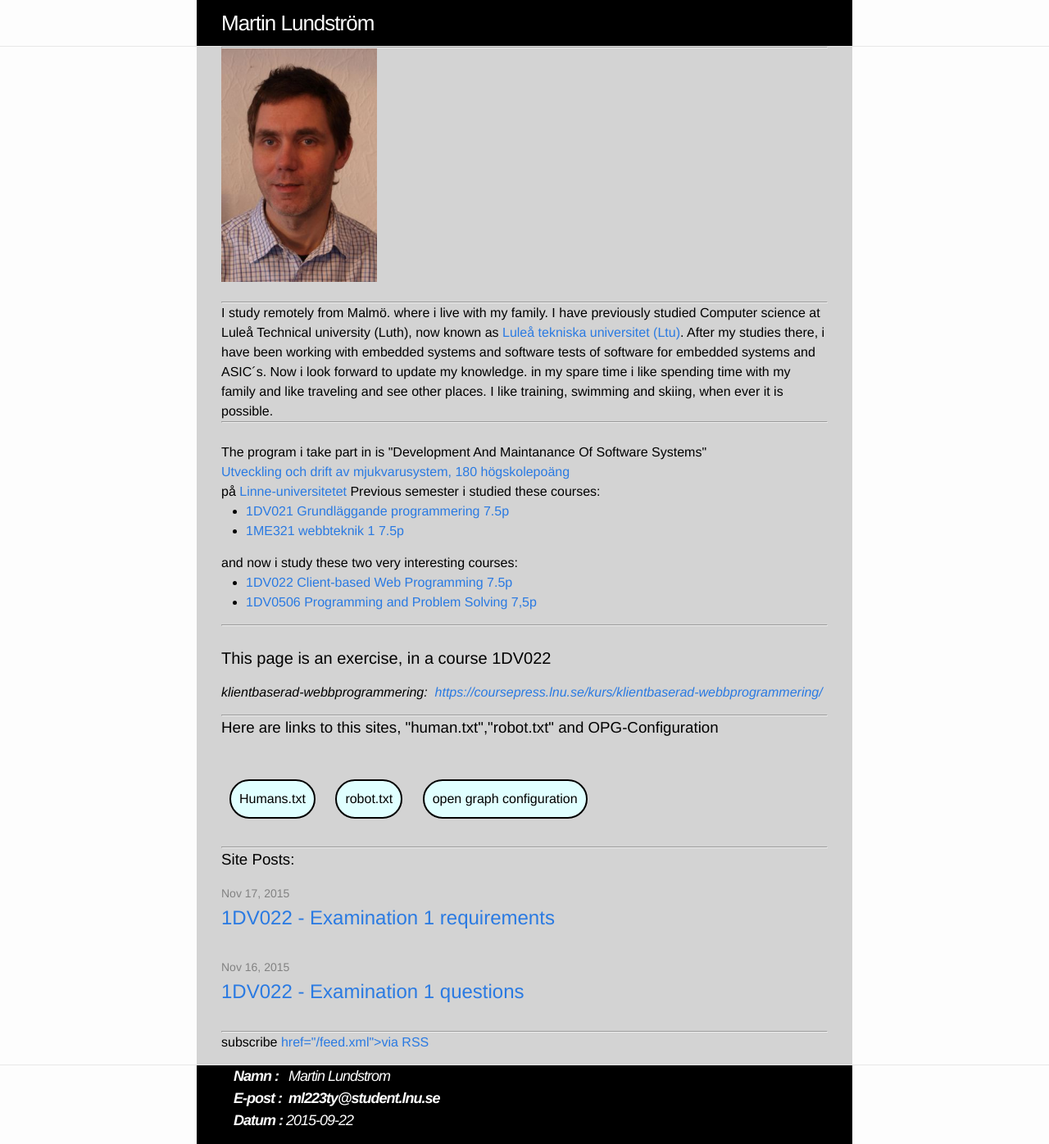
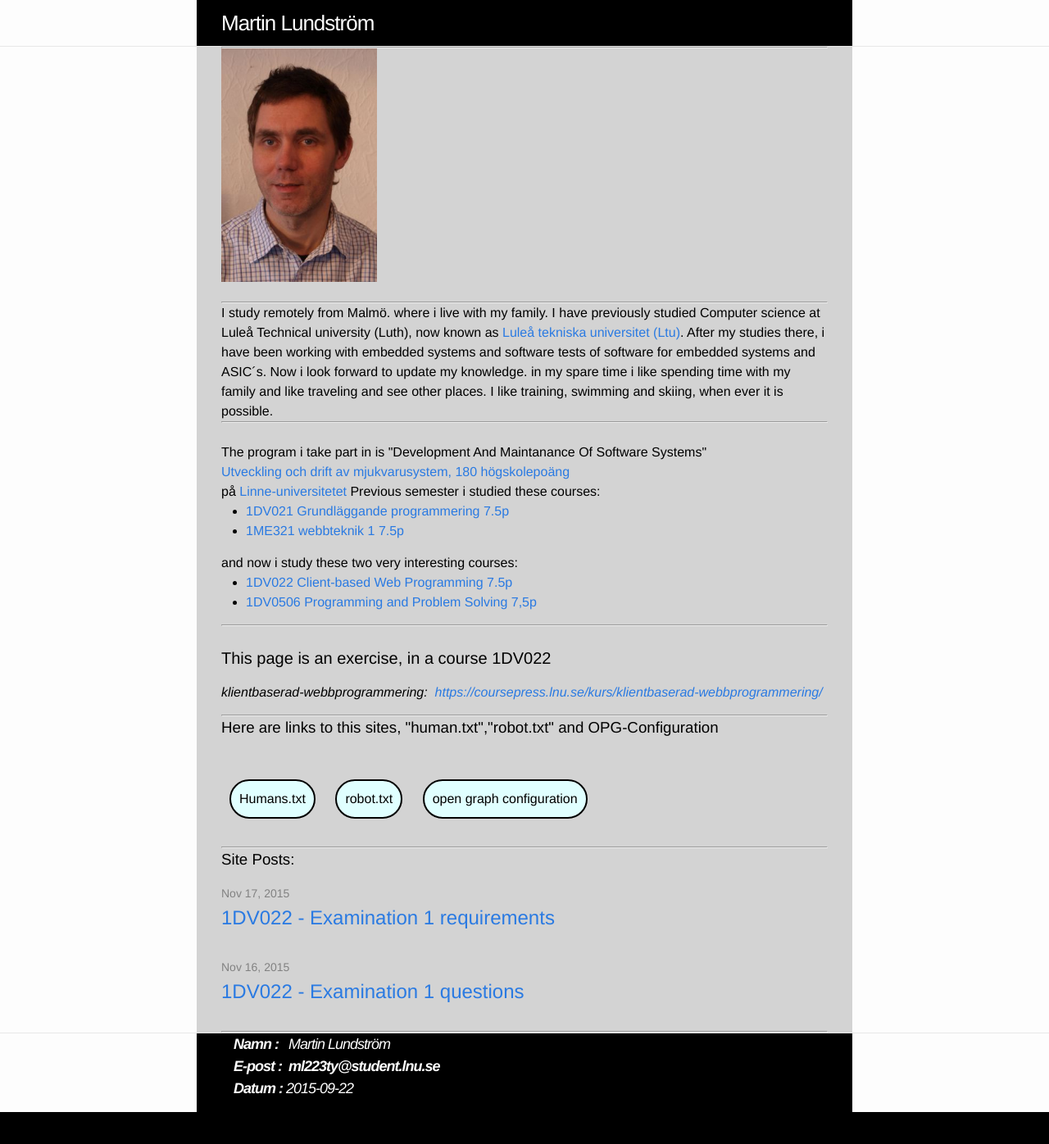
Before and after one commit to lundst/lundst.github.io, a Jekyll site: the page built from index.html, in a window 1280 px wide. Shown: the whole page at 82% size. Built offline with Jekyll 4.4.1, drawn with Linux system fonts in a browser that asks for light colours; after the commit the page ends 1357 px from its top, so only the background shows below that.

Commit message:
version 1.0

```diff
--- a/_includes/footer.html
+++ b/_includes/footer.html
@@ -1,7 +1,7 @@
 <footer class="site-footer">
   <div class="wrapper_footer">
     <blockquote id="myblock">
-      <b>Namn  :&nbsp;&nbsp;</b> Martin Lundstrom<br>
+      <b>Namn  :&nbsp;&nbsp;</b> Martin Lundström<br>
       <b>E-post  :&nbsp;&nbsp;<a href="mailto:ml223ty@student.lnu.se">ml223ty@student.lnu.se</a></b><br>
       <b>Datum :&nbsp;</b>2015-09-22<br>
     </blockquote>
--- a/index.html
+++ b/index.html
@@ -55,7 +55,6 @@
         {% for post in site.posts %}
         <li>
             <span class="post-meta">{{ post.date | date: "%b %-d, %Y" }}</span>
-
             <h2>
                 <a class="post-link" href="{{ post.url | prepend: site.baseurl }}">{{ post.title }}</a>
             </h2>
@@ -63,5 +62,4 @@
         {% endfor %}
     </ul>
     <hr>
-    <p class="rss-subscribe">subscribe <a> href="{{ "/feed.xml" | prepend: site.baseurl }}">via RSS</a></p>
 </div>
--- a/robot.txt
+++ b/robot.txt
@@ -1,7 +1,7 @@
 User-agent: *
-Disallow: http://lundst.github.io/student/course/2015/11/16/1DV022-Examination-1-questions.html
+Allow: http://lundst.github.io/student/course/2015/11/16/1DV022-Examination-1-questions.html
 Allow: http://lundst.github.io/index.html
-Disallow: http://lundst.github.io/student/course/2015/11/17/1DV022-Examination-1-requirements.html
+Allow: http://lundst.github.io/student/course/2015/11/17/1DV022-Examination-1-requirements.html
 Allow: http://lundst.github.io/humans.txt
 Allow: http://lundst.github.io/robot.txt
 Disallow: http://lundst.github.io/graph.html
```
